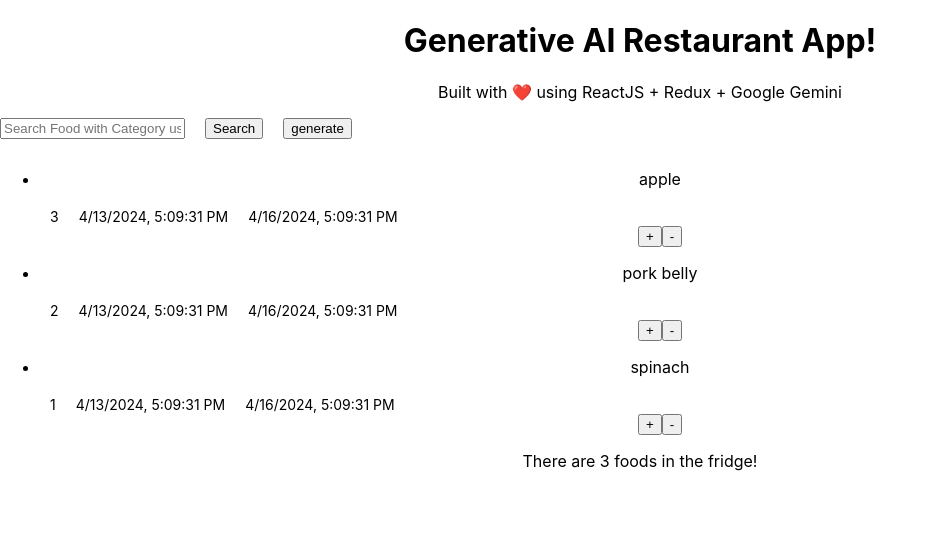
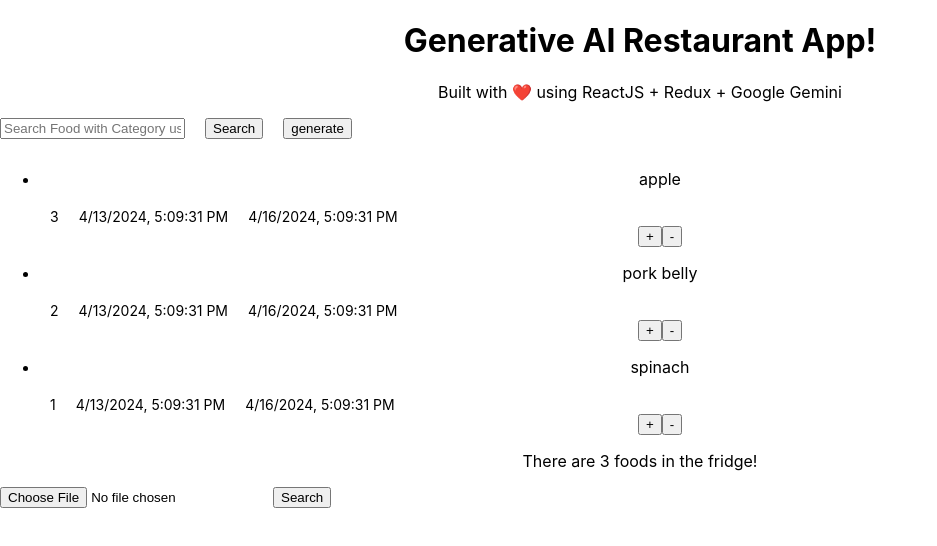
Before and after one commit to VivianRMS/Snap-Meal, a React (Create React App) app: page / in a window 1280 px wide. Shown: the top 546 px of the page, without its empty margins (0-937 px from the left). Built offline with nearby package versions, Linux system fonts and the light colour scheme.

Commit message:
upload pictures, send to gemini

```diff
--- a/src/App.js
+++ b/src/App.js
@@ -1,6 +1,7 @@
 import logo from "./logo.svg";
 import "./App.css";
 import Home from "./components/Homepage";
+import Upload from "./components/upload";
 
 function App() {
   return (
@@ -22,6 +23,7 @@
     // </div>
     <div className="App">
       <Home />
+      <Upload />
     </div>
   );
 }
--- /dev/null
+++ b/src/components/upload.js
@@ -0,0 +1,88 @@
+import React, { useState } from "react";
+import { GoogleGenerativeAI } from "@google/generative-ai";
+import { getBase64 } from "../helpers/imageHelper";
+
+const AiwithImage = () => {
+  const genAI = new GoogleGenerativeAI(
+    "AIzaSyAJcTSS_Ru7jk7dl03P-4e3ZVaG28bnNms"
+  );
+
+  const [image, setImage] = useState("");
+  const [imageInineData, setImageInlineData] = useState("");
+  const [aiResponse, setResponse] = useState("");
+  const [loading, setLoading] = useState(false);
+
+  /**
+   * Generative AI Call to fetch image insights
+   */
+  async function aiImageRun() {
+    setLoading(true);
+    setResponse("");
+    const model = genAI.getGenerativeModel({ model: "gemini-pro-vision" });
+    const result = await model.generateContent([
+      "What food are in the picture? Only return a dictionary with the food name as the key, 'purchaseDate' and 'expirationDate' as values. The purchaseDate will be the current date of the picture being uploaded in the formate of year-month-day, for exmaple today is 2024-04-13, and the expiration date will be the general expiration date of the food. For example, red peppers are in the graph, the purchase date will be April 13, 2024 and the general expiration date of red peppers is about 7 days, so the expiration date of it will be April 20,2024",
+      imageInineData,
+    ]);
+    const response = await result.response;
+    const text = response.text();
+    setResponse(text);
+    setLoading(false);
+  }
+
+  const handleClick = () => {
+    aiImageRun();
+  };
+
+  const handleImageChange = (e) => {
+    const file = e.target.files[0];
+
+    // getting base64 from file to render in DOM
+    getBase64(file)
+      .then((result) => {
+        setImage(result);
+      })
+      .catch((e) => console.log(e));
+
+    // generating content model for Gemini Google AI
+    fileToGenerativePart(file).then((image) => {
+      setImageInlineData(image);
+    });
+  };
+
+  // Converts a File object to a GoogleGenerativeAI.Part object.
+  async function fileToGenerativePart(file) {
+    const base64EncodedDataPromise = new Promise((resolve) => {
+      const reader = new FileReader();
+      reader.onloadend = () => resolve(reader.result.split(",")[1]);
+      reader.readAsDataURL(file);
+    });
+
+    return {
+      inlineData: { data: await base64EncodedDataPromise, mimeType: file.type },
+    };
+  }
+
+  return (
+    <div>
+      <div>
+        <div style={{ display: "flex" }}>
+          <input type="file" onChange={(e) => handleImageChange(e)} />
+          <button style={{ marginLeft: "20px" }} onClick={() => handleClick()}>
+            Search
+          </button>
+        </div>
+        <img src={image} style={{ width: "30%", marginTop: 30 }} />
+      </div>
+
+      {loading === true && aiResponse === "" ? (
+        <p style={{ margin: "30px 0" }}>Loading ...</p>
+      ) : (
+        <div style={{ margin: "30px 0" }}>
+          <p>{aiResponse}</p>
+        </div>
+      )}
+    </div>
+  );
+};
+
+export default AiwithImage;
--- /dev/null
+++ b/src/helpers/imageHelper.js
@@ -0,0 +1,7 @@
+export const getBase64 = (file) =>
+  new Promise(function (resolve, reject) {
+    let reader = new FileReader();
+    reader.readAsDataURL(file);
+    reader.onload = () => resolve(reader.result);
+    reader.onerror = (error) => reject("Error: ", error);
+  });
```
